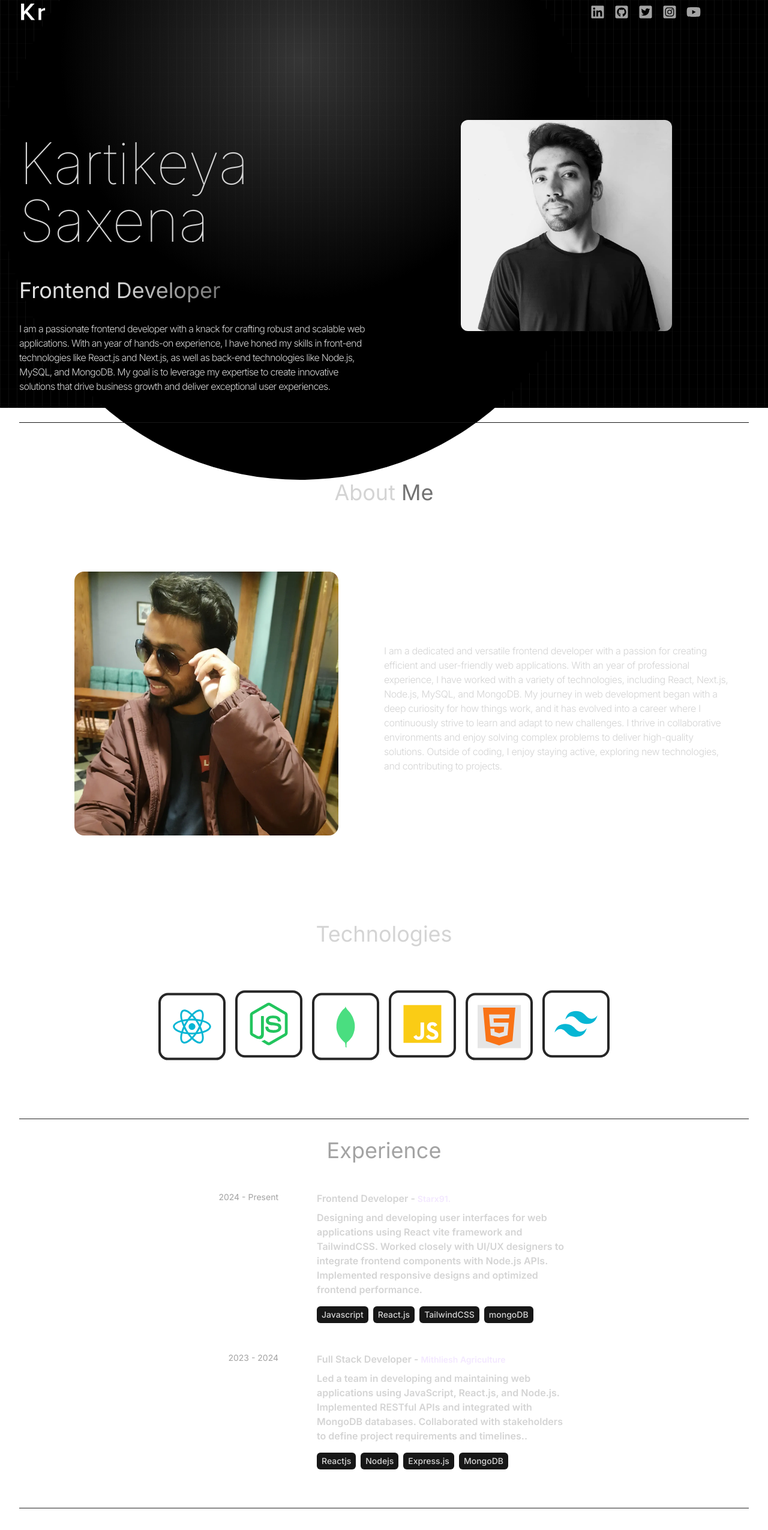
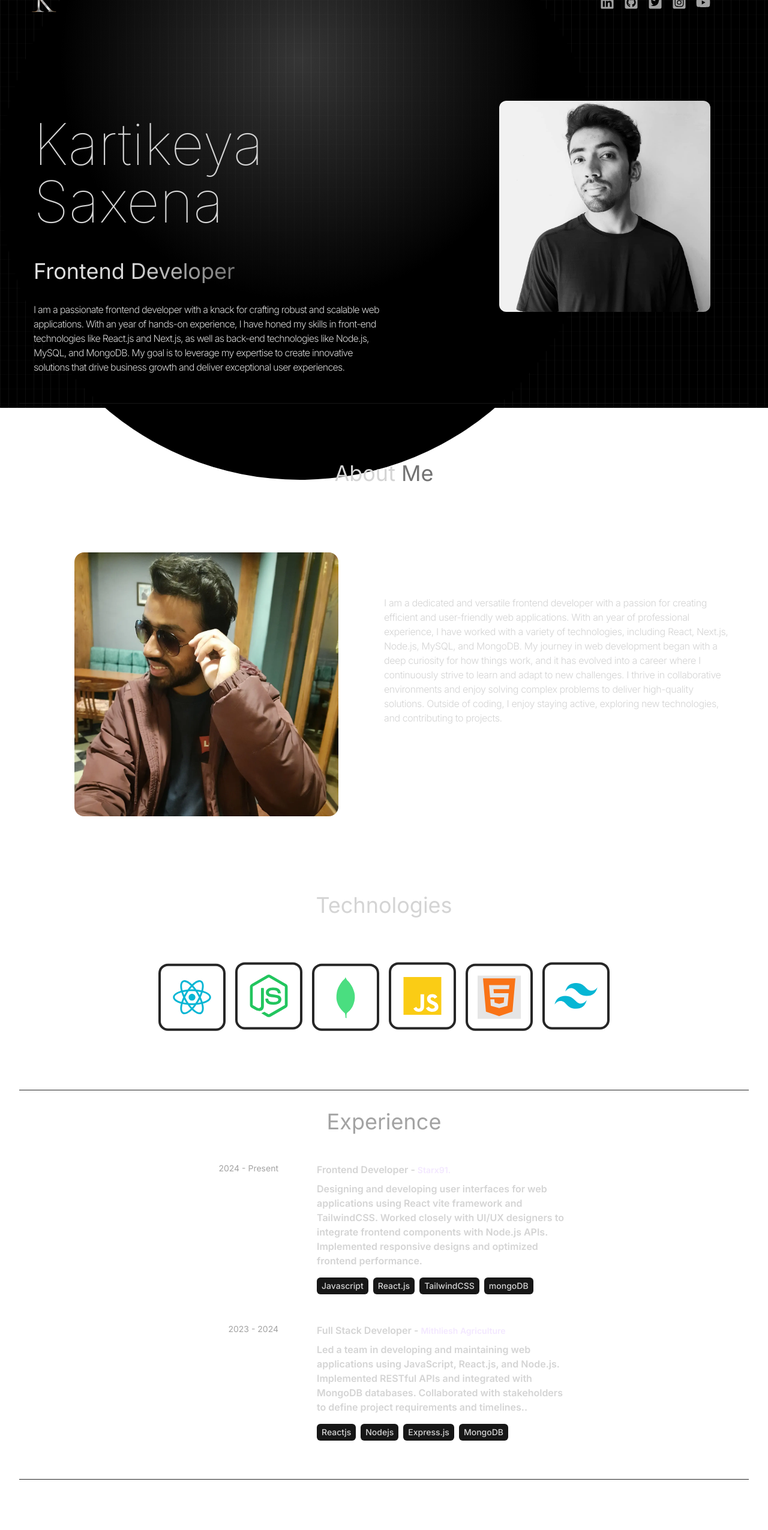
Before and after one commit to Kartikeysaxena12/Animated-Personal-Portfolio, a React (Vite) app: page / in a window 1280 px wide. Shown: the part 120-2671 px from the top of the page at 60% size. Built offline with nearby package versions, Linux system fonts and the light colour scheme.

Commit message:
finished the portfolio

```diff
--- a/src/components/About.jsx
+++ b/src/components/About.jsx
@@ -5,7 +5,7 @@ import { motion } from "framer-motion";
 
 const About = () => {
   return (
-    <div className="border-p border-neutral-900 p-4">
+    <div className="border-p border-neutral-900 p-4 ">
       <h1 className="my-20 text-center justify-center text-4xl">
         About
         <span className="text-neutral-500"> Me</span>
@@ -28,7 +28,7 @@ const About = () => {
           className="w-full lg:w-1/2 "
         >
           <div className="flex justify-center lg:justify-start">
-            <p className="my-2 max-w-xl py-36 font-light tracking-tight">
+            <p className="my-2 max-w-xl py-24 font-light tracking-tight">
               {ABOUT_TEXT}
             </p>
           </div>
--- a/src/components/Contact.jsx
+++ b/src/components/Contact.jsx
@@ -1,13 +1,25 @@
 import React from "react";
 import { FaFilePdf } from "react-icons/fa"; // Import the icon here
 import { CONTACT } from "../constants";
-
+import { motion } from "framer-motion";
 const Contact = () => {
   return (
     <>
       <div className="border-b border-neutral-900 pb-2">
-        <h1 className="text-center text-4xl my-10">Get In Touch</h1>
-        <div className="tracking-tighter text-center pb-4">
+        <motion.h1
+          whileInView={{ opacity: 1, x: 0 }}
+          initial={{ opacity: 0, x: -100 }}
+          transition={{ duration: 1 }}
+          className="text-center text-4xl my-10"
+        >
+          Get In Touch
+        </motion.h1>
+        <motion.div
+          whileInView={{ opacity: 1, x: 0 }}
+          initial={{ opacity: 0, x: 100 }}
+          transition={{ duration: 1 }}
+          className="tracking-tighter text-center pb-4"
+        >
           <p className="my-4">
             {CONTACT.Resume.map((link, index) => (
               <a
@@ -26,7 +38,7 @@ const Contact = () => {
           <a href={`mailto:${CONTACT.email}`} className="border-b">
             {CONTACT.email}
           </a>
-        </div>
+        </motion.div>
       </div>
     </>
   );
--- a/src/components/Experience.jsx
+++ b/src/components/Experience.jsx
@@ -1,3 +1,68 @@
+import React from "react";
+import { EXPERIENCES } from "../constants";
+import { motion } from "framer-motion";
+const Experience = () => {
+  return (
+    <div className="border-b border-neutral-800 pb-4">
+      <motion.h1
+        whileInView={{ opacity: 1, y: 0 }}
+        initial={{ opacity: 0, y: -100 }}
+        transition={{ duration: 1 }}
+        className="text-center text-neutral-400 p-8 text-4xl"
+      >
+        Experience
+      </motion.h1>
+      <div className="max-w-2xl mx-auto px-4 sm:px-6 lg:px-8">
+        {EXPERIENCES.map((experience, index) => (
+          <div
+            key={index}
+            className="mb-12 flex flex-col sm:flex-row items-start mt-4"
+          >
+            <div className="w-full sm:w-40 text-left sm:text-right pr-0 sm:pr-8 mb-2 sm:mb-0">
+              <motion.p
+                whileInView={{ opacity: 1, x: 0 }}
+                initial={{ opacity: 0, x: -100 }}
+                transition={{ duration: 1 }}
+                className="text-sm text-neutral-400"
+              >
+                {experience.year}
+              </motion.p>
+            </div>
+            <motion.div
+              whileInView={{ opacity: 1, x: 0 }}
+              initial={{ opacity: 0, x: 100 }}
+              transition={{ duration: 1 }}
+              className="flex-1 max-w-xl pl-0 sm:pl-8"
+            >
+              <h6 className="mb-2 font-semibold">
+                {experience.role} -{" "}
+                <span className="text-sm text-purple-100">
+                  {experience.company}
+                </span>
+              </h6>
+              <p className="mb-4 font-semibold text-neutral-300">
+                {experience.description}
+              </p>
+              <div className="flex flex-wrap gap-2">
+                {experience.technologies.map((tech, index) => (
+                  <span
+                    key={index}
+                    className="px-2 py-1 bg-neutral-900 rounded-md text-sm font-medium text-neutral-300 hover:text-neutral-900 hover:bg-neutral-300 hover:font-semibold"
+                  >
+                    {tech}
+                  </span>
+                ))}
+              </div>
+            </motion.div>
+          </div>
+        ))}
+      </div>
+    </div>
+  );
+};
+
+export default Experience;
+
 /*import React from "react";
 import { EXPERIENCES } from "../constants";
 
@@ -42,49 +107,3 @@ const Experience = () => {
 
 
 export default Experience; */
-import React from "react";
-import { EXPERIENCES } from "../constants";
-import Technologies from "./Technologies";
-
-const Experience = () => {
-  return (
-    <div className="border-b border-neutral-800 pb-4">
-      <h1 className="text-center text-neutral-400 p-8 text-4xl">Experience</h1>
-      <div className="max-w-2xl mx-auto px-4 sm:px-6 lg:px-8">
-        {EXPERIENCES.map((experience, index) => (
-          <div
-            key={index}
-            className="mb-12 flex flex-col sm:flex-row items-start mt-4"
-          >
-            <div className="w-full sm:w-40 text-left sm:text-right pr-0 sm:pr-8 mb-2 sm:mb-0">
-              <p className="text-sm text-neutral-400">{experience.year}</p>
-            </div>
-            <div className="flex-1 max-w-xl pl-0 sm:pl-8">
-              <h6 className="mb-2 font-semibold">
-                {experience.role} -{" "}
-                <span className="text-sm text-purple-100">
-                  {experience.company}
-                </span>
-              </h6>
-              <p className="mb-4 font-semibold text-neutral-300">
-                {experience.description}
-              </p>
-              <div className="flex flex-wrap gap-2">
-                {experience.technologies.map((tech, index) => (
-                  <span
-                    key={index}
-                    className="px-2 py-1 bg-neutral-900 rounded-md text-sm font-medium text-neutral-300 hover:text-neutral-900 hover:bg-neutral-300 hover:font-semibold"
-                  >
-                    {tech}
-                  </span>
-                ))}
-              </div>
-            </div>
-          </div>
-        ))}
-      </div>
-    </div>
-  );
-};
-
-export default Experience;
--- a/src/components/Hero.jsx
+++ b/src/components/Hero.jsx
@@ -26,7 +26,7 @@ const Hero = () => {
     <div className="border-b border-neutral-900 pb-4 lg:mb-35">
       <div className="flex flex-wrap">
         <div className="w-full lg:w-1/2">
-          <div className="flex flex-col items-center lg:items-start">
+          <div className="flex flex-col items-center lg:items-start ml-6">
             <motion.h1
               variants={container(0)}
               initial="hidden"
@@ -61,7 +61,7 @@ const Hero = () => {
               animate="visible"
               src={Kartik}
               alt="Kartik"
-              className="w-2/3 rounded-xl"
+              className="w-2/3 rounded-xl lg:ml-32"
             />
           </div>
         </div>
--- a/src/components/Music.jsx
+++ b/src/components/Music.jsx
@@ -1,17 +1,29 @@
 import React from "react";
 import { MUSIC } from "../constants/index";
-
+import { motion } from "framer-motion";
 const Music = () => {
   return (
     <div className="border-p border-neutral-900 pb-4">
-      <h1 className="text-center text-4xl text-neutral-400 my-20">Music</h1>
+      <motion.h1
+        whileInView={{ opacity: 1, y: 0 }}
+        initial={{ opacity: 0, y: 100 }}
+        transition={{ duration: 1 }}
+        className="text-center text-4xl text-neutral-400 my-20"
+      >
+        Music
+      </motion.h1>
       <div>
         {MUSIC.map((music, index) => (
           <div
             key={index}
             className="mb-8 mt-8 flex flex-wrap lg:justify-center"
           >
-            <div className="w-full lg:w-1/4 ">
+            <motion.div
+              whileInView={{ opacity: 1, x: 0 }}
+              initial={{ opacity: 0, x: 100 }}
+              transition={{ duration: 1 }}
+              className="w-full lg:w-1/4 "
+            >
               <img
                 src={music.image}
                 width={200}
@@ -19,8 +31,13 @@ const Music = () => {
                 alt={music.title}
                 className="rounded-lg sm:justify-center"
               />
-            </div>
-            <div className="w-full max-w-xl lg:w-3/4">
+            </motion.div>
+            <motion.div
+              whileInView={{ opacity: 1, x: 0 }}
+              initial={{ opacity: 0, x: -100 }}
+              transition={{ duration: 1 }}
+              className="w-full max-w-xl lg:w-3/4"
+            >
               <h6 className="mb-2 mt-3 font-semibold">{music.title}</h6>
               <p className="mb-4 text-neutral-400">{music.description}</p>
               <div className="flex flex-wrap gap-2">
@@ -34,8 +51,13 @@ const Music = () => {
                   </span>
                 ))}
               </div>
-            </div>
-            <div className="mt-10 m-8">
+            </motion.div>
+            <motion.div
+              whileInView={{ opacity: 1, x: 0 }}
+              initial={{ opacity: 0, x: -100 }}
+              transition={{ duration: 1.25 }}
+              className="mt-10 m-8"
+            >
               <h5 className="font-semibold text-neutral-400">Available on:</h5>
               <ul className="list-disc pl-4">
                 {music.Links.map((link, index) => (
@@ -51,7 +73,7 @@ const Music = () => {
                   </li>
                 ))}
               </ul>
-            </div>
+            </motion.div>
           </div>
         ))}
       </div>
--- a/src/components/Navbar.jsx
+++ b/src/components/Navbar.jsx
@@ -1,39 +1,5 @@
-/* import React from "react";
-//import logo from "../assets/kartik_logo.webp";
-//import log from "../assets/k_logo.png";
-import logos from "../assets/kevinRushLogo.png";
-
-import {
-  FaLinkedin,
-  FaGithubSquare,
-  FaTwitterSquare,
-  FaInstagramSquare,
-  FaYoutube,
-} from "react-icons/fa";
-
-const Navbar = () => {
-  return (
-    <>
-      <nav className=" mb-8 flex items-center justify-between py-4">
-        <div className="flex flex-shrink-0 items-center lg:items-start">
-          <img className="w-12 text-neutral-400" src={logos} alt="logo" />
-        </div>
-        <div className="m-20 flex items-center justify-center gap-4 text-2xl ">
-          <FaLinkedin />
-          <FaGithubSquare />
-          <FaTwitterSquare />
-          <FaInstagramSquare />
-          <FaYoutube />
-        </div>
-      </nav>
-    </>
-  );
-};
-
-export default Navbar;
-*/
 import React from "react";
-import logos from "../assets/kevinRushLogo.png";
+import logos from "../assets/k_logo.png";
 import {
   FaLinkedin,
   FaGithubSquare,
@@ -46,10 +12,14 @@ const Navbar = () => {
   return (
     <>
       <nav className="mb-8 flex items-center justify-between py-4">
-        <div className="flex flex-shrink-0 items-center lg:items-start">
-          <img className="w-12 text-neutral-400" src={logos} alt="logo" />
+        <div className="flex flex-shrink-0 items-center lg:items-start   ">
+          <img
+            className="text-neutral-400 w-12 lg:w-20"
+            src={logos}
+            alt="logo"
+          />
         </div>
-        <div className="m-20 flex items-center justify-center gap-4 text-2xl ">
+        <div className="m-16 flex items-center justify-center gap-4 text-2xl ">
           <a
             href="http://www.linkedin.com/in/kartikeya-saxena-frontend"
             target="_blank"
@@ -97,3 +67,38 @@ const Navbar = () => {
 };
 
 export default Navbar;
+
+/* import React from "react";
+//import logo from "../assets/kartik_logo.webp";
+//import log from "../assets/k_logo.png";
+import logos from "../assets/kevinRushLogo.png";
+
+import {
+  FaLinkedin,
+  FaGithubSquare,
+  FaTwitterSquare,
+  FaInstagramSquare,
+  FaYoutube,
+} from "react-icons/fa";
+
+const Navbar = () => {
+  return (
+    <>
+      <nav className=" mb-8 flex items-center justify-between py-4">
+        <div className="flex flex-shrink-0 items-center lg:items-start">
+          <img className="w-12 text-neutral-400" src={logos} alt="logo" />
+        </div>
+        <div className="m-20 flex items-center justify-center gap-4 text-2xl ">
+          <FaLinkedin />
+          <FaGithubSquare />
+          <FaTwitterSquare />
+          <FaInstagramSquare />
+          <FaYoutube />
+        </div>
+      </nav>
+    </>
+  );
+};
+
+export default Navbar;
+*/
--- a/src/components/Projects.jsx
+++ b/src/components/Projects.jsx
@@ -1,17 +1,30 @@
 import React from "react";
 import { PROJECTS } from "../constants";
+import { motion } from "framer-motion";
 
 const Projects = () => {
   return (
     <div className="border-p border-neutral-900 pb-4">
-      <h1 className="text-center text-4xl text-neutral-400 my-20">Projects</h1>
+      <motion.h1
+        whileInView={{ opacity: 1, y: 0 }}
+        initial={{ opacity: 0, y: -100 }}
+        transition={{ duration: 1 }}
+        className="text-center text-4xl text-neutral-400 my-20"
+      >
+        Projects
+      </motion.h1>
       <div>
         {PROJECTS.map((project, index) => (
           <div
             key={index}
             className="mb-8 mt-8 flex flex-wrap lg:justify-center"
           >
-            <div className="w-full lg:w-1/4 ">
+            <motion.div
+              whileInView={{ opacity: 1, x: 0 }}
+              initial={{ opacity: 0, x: -100 }}
+              transition={{ duration: 1 }}
+              className="w-full lg:w-1/4 "
+            >
               <img
                 src={project.image}
                 width={250}
@@ -19,8 +32,13 @@ const Projects = () => {
                 alt={project.title}
                 className="rounded-lg sm:justify-center"
               />
-            </div>
-            <div className="w-full max-w-xl  lg:w-3/4">
+            </motion.div>
+            <motion.div
+              whileInView={{ opacity: 1, x: 0 }}
+              initial={{ opacity: 0, x: 100 }}
+              transition={{ duration: 1 }}
+              className="w-full max-w-xl  lg:w-3/4"
+            >
               <h6 className="mb-2 mt-2 font-semibold">{project.title}</h6>
               <p className="mb-4 text-neutral-400">{project.description}</p>
               <div className="flex flex-wrap gap-2">
@@ -33,9 +51,10 @@ const Projects = () => {
                   </span>
                 ))}
               </div>
-            </div>
               <div className="mt-10 m-8">
-              <h5 className="font-semibold text-neutral-400">Available on:</h5>
+                <h5 className="font-semibold text-neutral-400">
+                  Available on:
+                </h5>
                 <ul className="list-disc pl-4">
                   {project.Links.map((link, index) => (
                     <li key={index}>
@@ -51,6 +70,7 @@ const Projects = () => {
                   ))}
                 </ul>
               </div>
+            </motion.div>
           </div>
         ))}
       </div>
--- a/src/components/Technologies.jsx
+++ b/src/components/Technologies.jsx
@@ -22,8 +22,20 @@ const iconVariants = (duration) => ({
 const Technologies = () => {
   return (
     <div className="border-b border-neutral-800 pb-24">
-      <h1 className="my-20 text-center text-4xl">Technologies</h1>
-      <div className="flex flex-wrap items-center justify-center gap-4">
+      <motion.h1
+        whileInView={{ opacity: 1, x: 0 }}
+        initial={{ opacity: 0, x: -100 }}
+        transition={{ duration: 1 }}
+        className="my-20 text-center text-4xl"
+      >
+        Technologies
+      </motion.h1>
+      <motion.div
+        whileInView={{ opacity: 1, x: 0 }}
+        initial={{ opacity: 0, x: -100 }}
+        transition={{ duration: 1.5 }}
+        className="flex flex-wrap items-center justify-center gap-4"
+      >
         <motion.div
           variants={iconVariants(2.5)}
           initial="initial"
@@ -72,7 +84,7 @@ const Technologies = () => {
         >
           <RiTailwindCssFill className="text-7xl text-cyan-500" />
         </motion.div>
-      </div>
+      </motion.div>
     </div>
   );
 };
```
Lines whose indentation alone changed are shown as unchanged.
